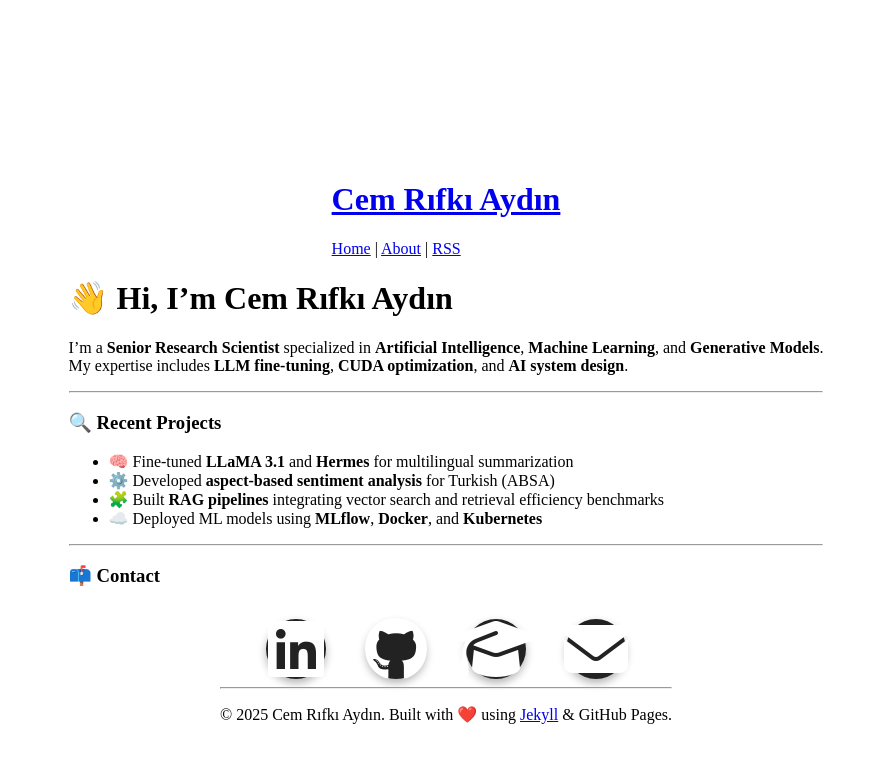
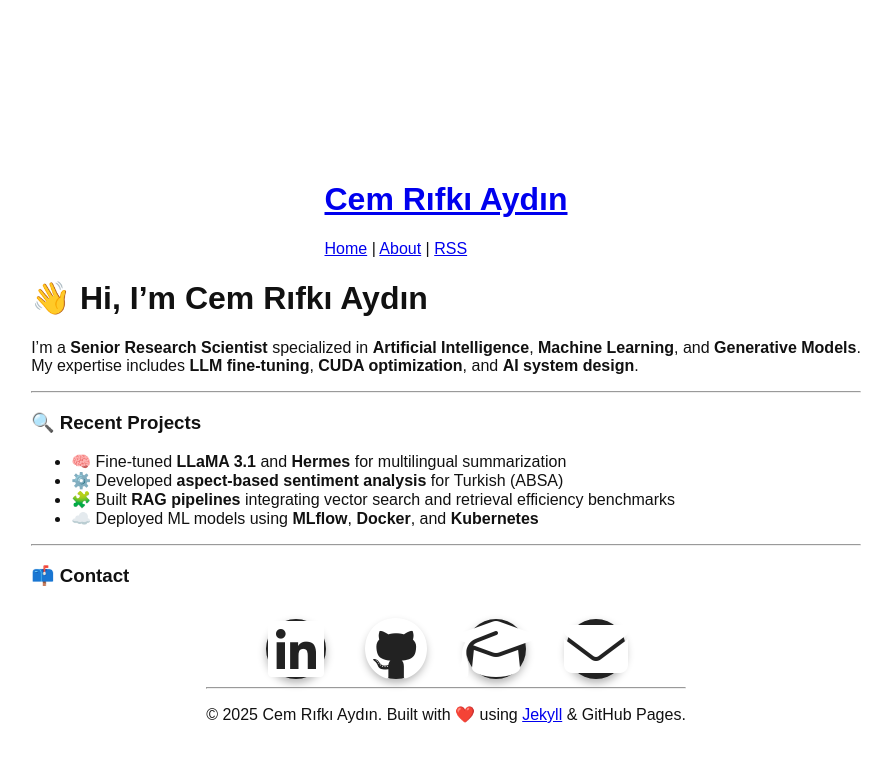
Before and after one commit to cemrifki/cemrifki.github.io, a Jekyll site: the page built from index.md, in a window 1280 px wide. Shown: the top 763 px of the page, without its empty margins (194-1085 px from the left). Built offline with Jekyll 4.4.1, drawn with Linux system fonts in a browser that asks for light colours.

Commit message:
Made several tweaks to the CSS file.

```diff
--- a/assets/css/style.css
+++ b/assets/css/style.css
@@ -5,20 +5,23 @@ body {
   justify-content: center;
   min-height: 100vh;
   margin: 0;
-  background-color:white; /* White background */;
+  background-color: white; /* White background */
+  color: #111;
+  font-family: Arial, sans-serif;
 }
 
 .contact-icons {
   display: flex;
   justify-content: center;
-  align-items: center; /* vertical alignment */
+  align-items: center;
+  flex-wrap: wrap;
   gap: 2.5rem; /* space between icons */
   margin-top: 2rem;
 }
 
 .icon {
   font-size: 4rem; /* bigger icons */
-  width: 60px;    /* uniform square size */
+  width: 60px;
   height: 60px;
   display: flex;
   justify-content: center;
@@ -27,7 +30,8 @@ body {
   background-color: #222; /* dark background for contrast */
   color: #fff;
   text-decoration: none;
-  transition: transform 0.2s, background-color 0.2s, color 0.2s;
+  box-shadow: 0 4px 8px rgba(0,0,0,0.3);
+  transition: all 0.25s ease-in-out;
 }
 
 .icon:hover {
@@ -49,7 +53,3 @@ body {
 .icon.email:hover {
   background-color: #d93025;
 }
-
-.icon {
-  box-shadow: 0 4px 8px rgba(0,0,0,0.3);
-}
```
